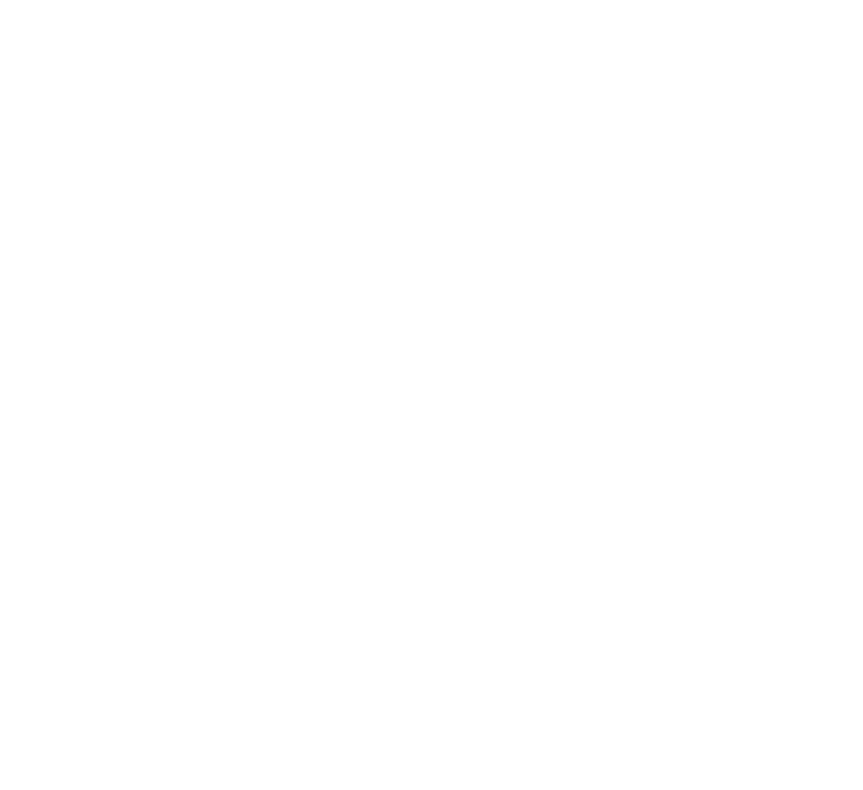
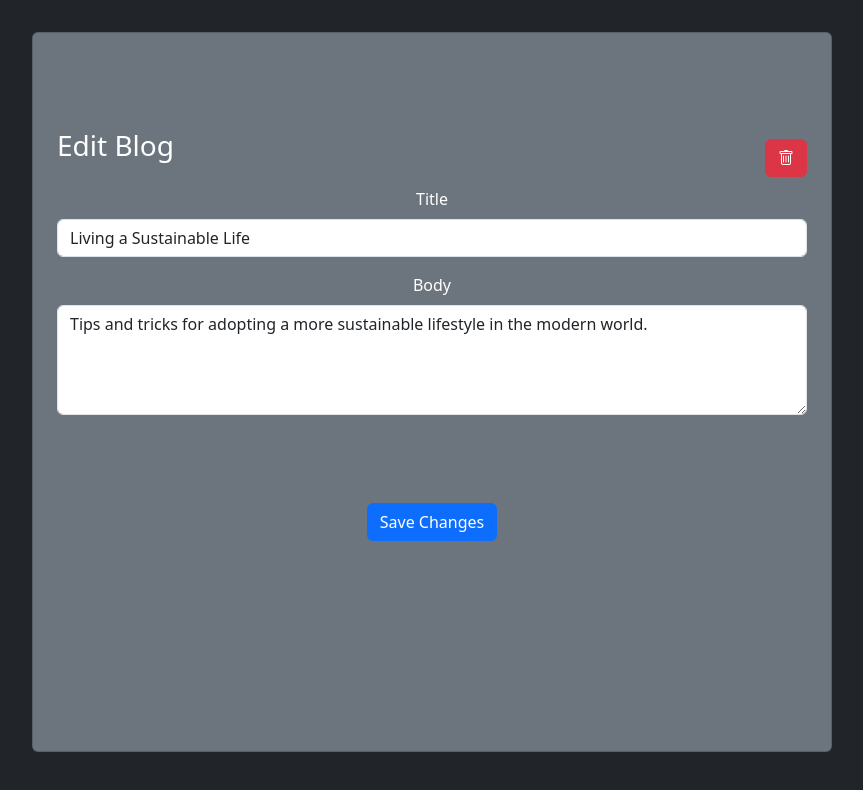
Before and after one commit to Hassaan-T075/thoughtsphere, a React (Create React App) app: page /blogs/edit-blog in a window 1280 px wide. Before the commit this address had no page. Shown: the top 790 px of the page, without its empty margins (208-1071 px from the left). Built offline with nearby package versions, Linux system fonts and the light colour scheme.

Commit message:
feat: Add Edit Blogs Page

```diff
--- a/package.json
+++ b/package.json
@@ -7,6 +7,7 @@
     "@testing-library/react": "^13.4.0",
     "@testing-library/user-event": "^13.5.0",
     "bootstrap": "^5.3.2",
+    "bootstrap-icons": "^1.11.1",
     "react": "^18.2.0",
     "react-bootstrap": "^2.9.1",
     "react-dom": "^18.2.0",
--- a/src/App.js
+++ b/src/App.js
@@ -3,6 +3,11 @@
 import Login from './screens/auth/Login';
 import Signup from './screens/auth/Signup';
 import Homepage from './screens/home/Homepage';
+import Profile from './screens/Profile';
+import ChangePassword from './screens/ChangePassword';
+import AddBlog from './screens/blogs/AddBlog';
+import MyBlogs from './screens/blogs/MyBlogs';
+import EditBlogs from './screens/blogs/EditBlogs';
 
 
 function App() {
@@ -13,6 +18,11 @@
           <Route exact path="/auth/login" element={<Login />}></Route>
           <Route exact path="/auth/signup" element={<Signup />}></Route>
           <Route exact path="/home" element={<Homepage />}></Route>
+          <Route exact path="/profile" element={ <Profile/ >}></Route>
+          <Route exact path="/change-password" element={ <ChangePassword/ >}></Route>
+          <Route exact path="/blogs/add-blog" element={ <AddBlog/ >}></Route>
+          <Route exact path="/blogs/my-blogs" element={ <MyBlogs/ >}></Route>
+          <Route exact path="/blogs/edit-blog" element={ <EditBlogs/ >}></Route>
         </Routes>
       </div>
     </Router>
--- a/src/index.js
+++ b/src/index.js
@@ -3,6 +3,8 @@
 import './index.css';
 import App from './App';
 import 'bootstrap/dist/css/bootstrap.min.css';
+import 'bootstrap-icons/font/bootstrap-icons.css';
+
 
 const root = ReactDOM.createRoot(document.getElementById('root'));
 root.render(
--- /dev/null
+++ b/src/screens/blogs/EditBlogs.js
@@ -0,0 +1,51 @@
+import React from 'react';
+
+
+const BlogEdit = ({props = {
+    "id": 11,
+    "title": "Living a Sustainable Life",
+    "summary": "Tips and tricks for adopting a more sustainable lifestyle in the modern world.",
+    "date": "2023-11-12"
+}}) => {
+
+
+return( <div className="container-fluid bg-dark min-vh-100 d-flex align-items-center justify-content-center">
+<div className="card text-white bg-secondary mb-3" style={{ width: '100vh', height: '90vh' }}>
+  <div className="card-body p-4 align-items-center" >
+      <br />
+      <br />
+      <br />
+
+      <div className="d-flex justify-content-between align-items-center">
+            <h3 className="mb-4">Edit Blog</h3>
+            <button type="button" className="btn btn-danger">
+              <i className="bi bi-trash"></i>
+
+            </button>
+          </div>
+
+    <form>
+      <div className="mb-3">
+      <label htmlFor="title" className="form-label">Title</label>
+          <input type="text" className="form-control" id="title" defaultValue={props.title} />
+      </div>
+
+      <div className="mb-3">
+      <label htmlFor="body" className="form-label">Body</label>
+          <textarea className="form-control" id="body" rows="4" defaultValue={props.summary}></textarea>
+      </div>
+
+      <br />
+      <br />
+      <br />
+
+      <div className="text-center">
+      <button type="submit" className="btn btn-primary">Save Changes</button>
+      </div>
+    </form>
+  </div>
+</div>
+</div>);
+};
+
+export default BlogEdit;
```
Also changed, not shown: 1 other file (tests, documents, lock files or other folders).
